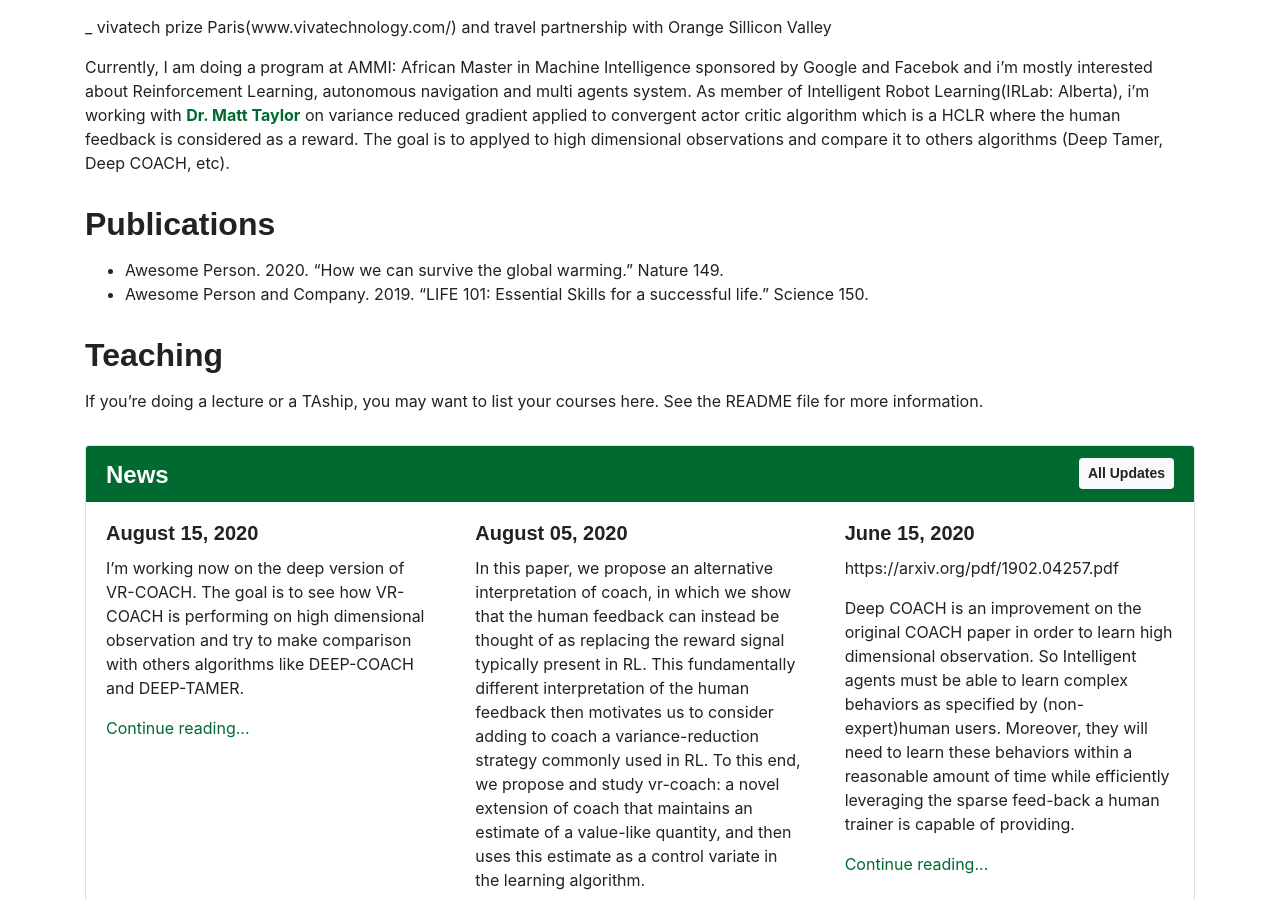
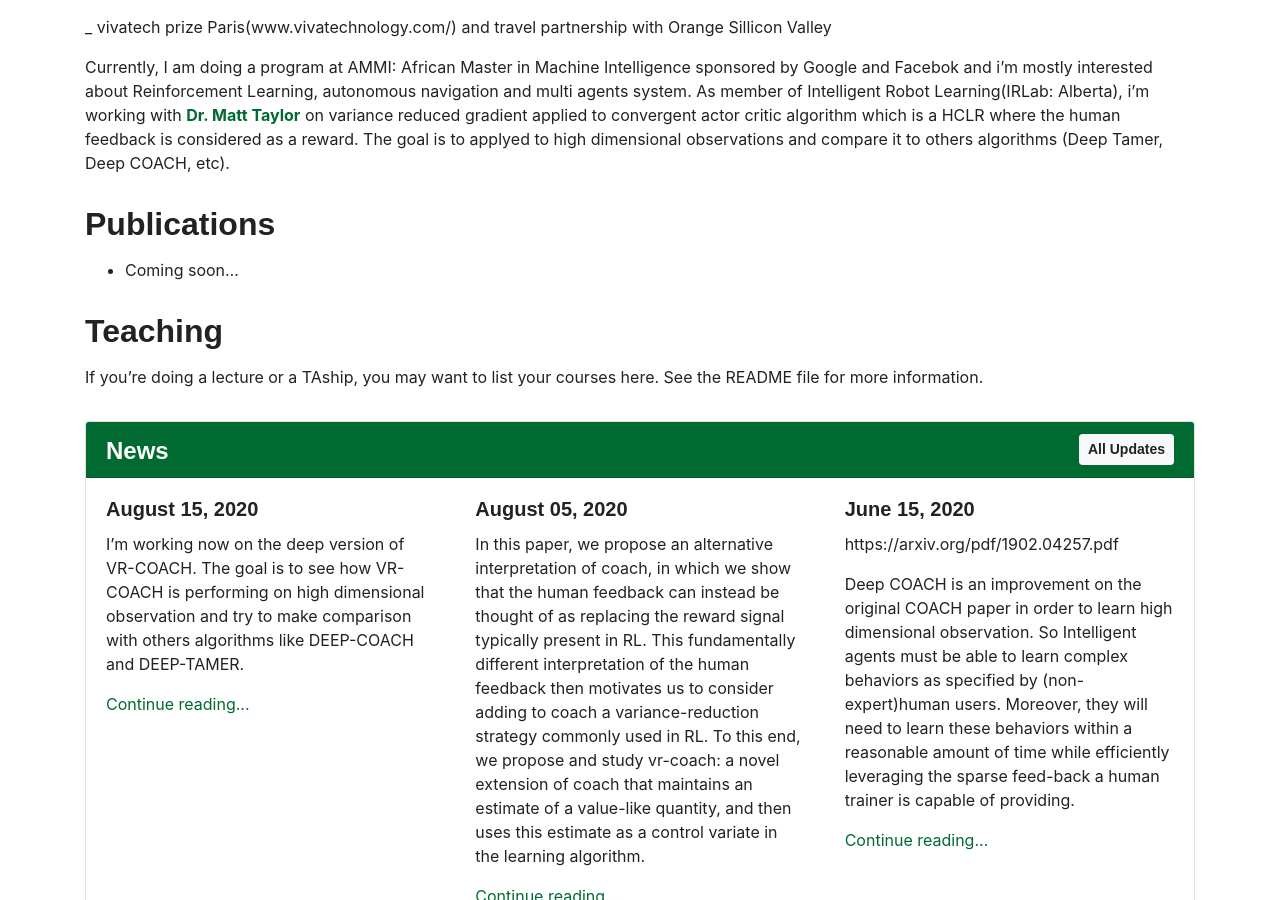
Before and after one commit to amathsow/amathsow.github.io, a Jekyll site: the page built from _pages/home.md, in a window 1280 px wide and 900 px high, scrolled down 693 px. Built offline with Jekyll 4.4.1, drawn with Linux system fonts in a browser that asks for light colours.

Commit message:
Update home.md

```diff
--- a/_pages/home.md
+++ b/_pages/home.md
@@ -23,8 +23,7 @@ _ vivatech prize Paris(www.vivatechnology.com/) and travel partnership with Oran
 Currently, I am doing a program at AMMI: African Master in Machine Intelligence sponsored by Google and Facebok and i'm mostly interested about Reinforcement Learning, autonomous navigation and multi agents system. As member of Intelligent Robot Learning(IRLab: Alberta), i'm working with  <a href="https://drmatttaylor.net/"> **Dr. Matt Taylor** </a>  on variance reduced gradient applied to convergent actor critic algorithm which is a HCLR where the human feedback is considered as a reward. The goal is to applyed to high dimensional observations and compare it to others algorithms (Deep Tamer, Deep COACH, etc).
 
 ## Publications
-- Awesome Person. 2020. "How we can survive the global warming." Nature 149.
-- Awesome Person and Company. 2019. "LIFE 101: Essential Skills for a successful life." Science 150.
+- Coming soon...
 
 ## Teaching
 If you're doing a lecture or a TAship, you may want to list your courses here. See the README file for more information.
```
